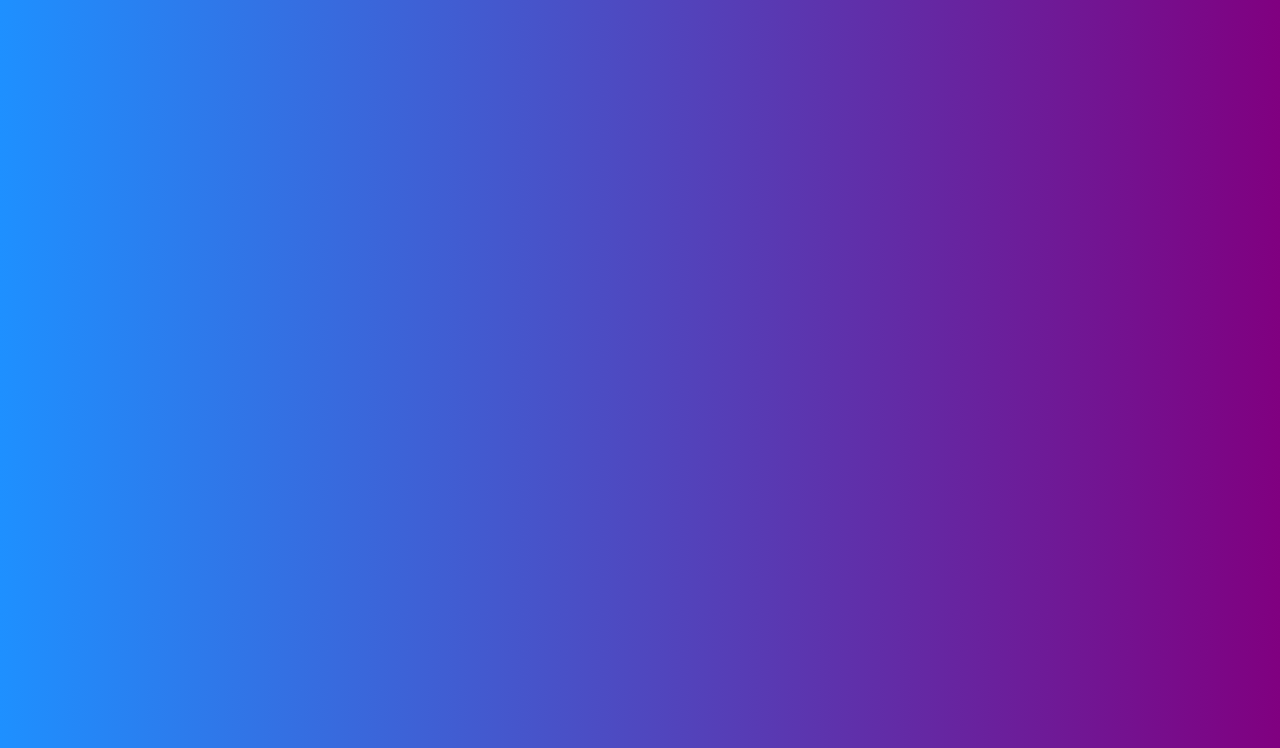
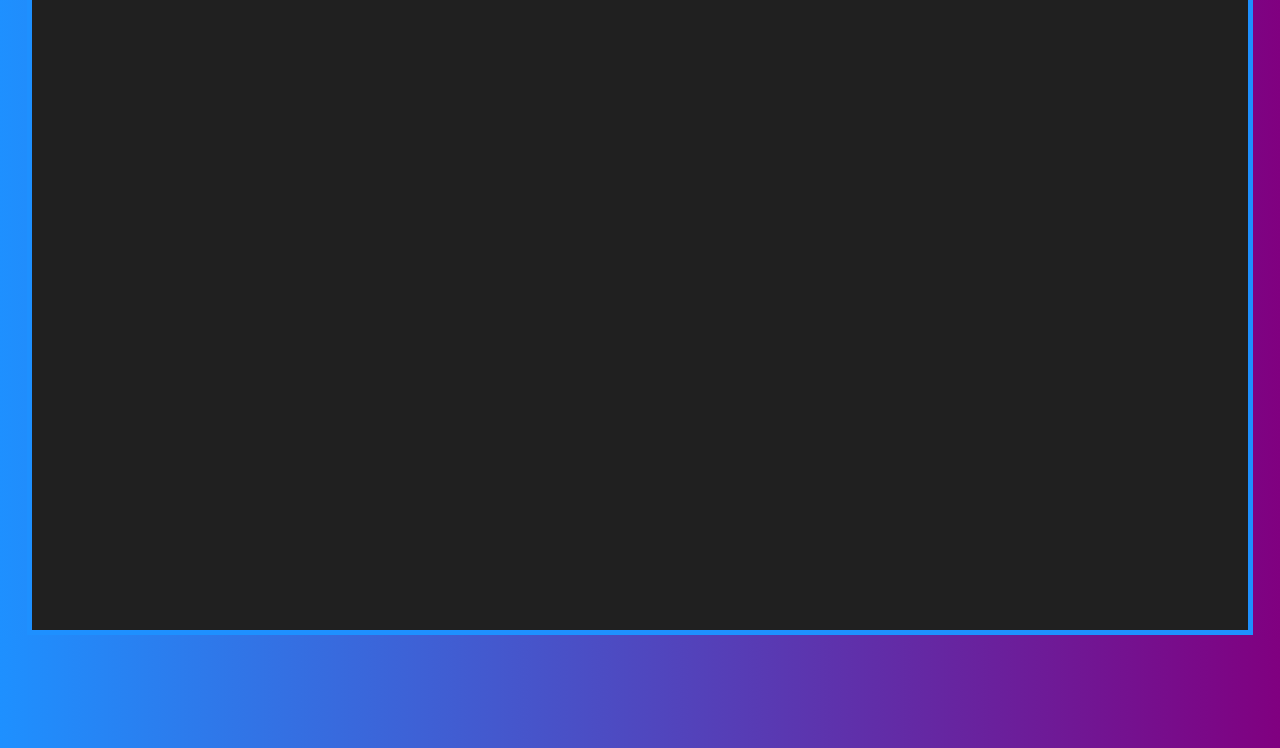
Before and after one commit to Gutoneitzke/snake-game-javascript, a plain HTML site: page index.html in a window 1280 px wide. Shown: the part 52-800 px from the top of the page. Drawn offline with Linux system fonts and the light colour scheme.

Commit message:
our template game

```diff
--- a/theme.css
+++ b/theme.css
@@ -2,6 +2,9 @@
     --color-white: #fff;
     --color-blue: #1e90ff;
     --color-purple: #800080;
+    --color-dark: #202020;
+    --color-gray: #808080;
+    --color-green: #46b86c;
 }
 *{
     margin: 0;
@@ -12,4 +15,16 @@ body{
     text-align: center;
     color: var(--color-white);
     background: linear-gradient(to right,var(--color-blue),var(--color-purple));
+    display: flex;
+    flex-direction: column;
+    align-items: center;
 }
+#game{
+    background-color: var(--color-dark);
+    width: 95vw;
+    height: 80vh;
+    border: 5px solid var(--color-blue);
+    display: grid;
+    grid-template-rows: repeat(21, 1fr);
+    grid-template-columns: repeat(21, 1fr);
+}
```
